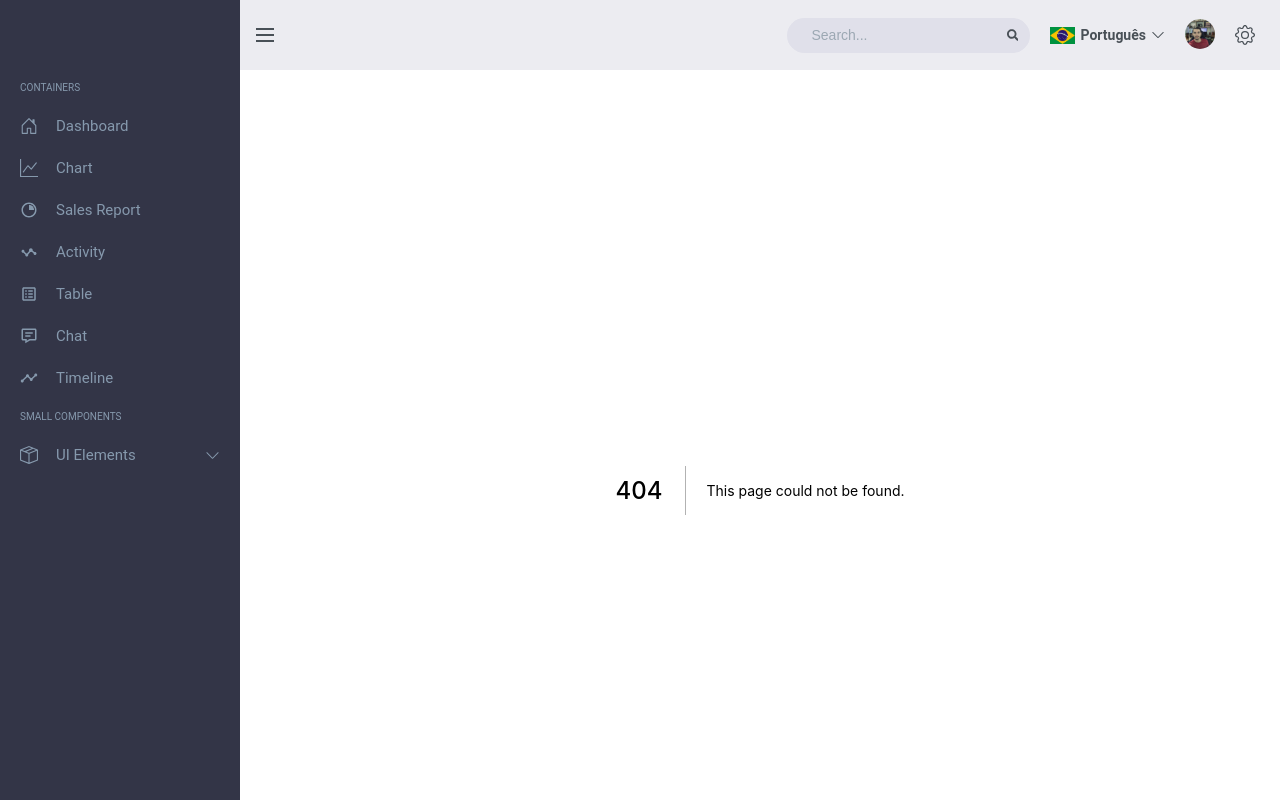
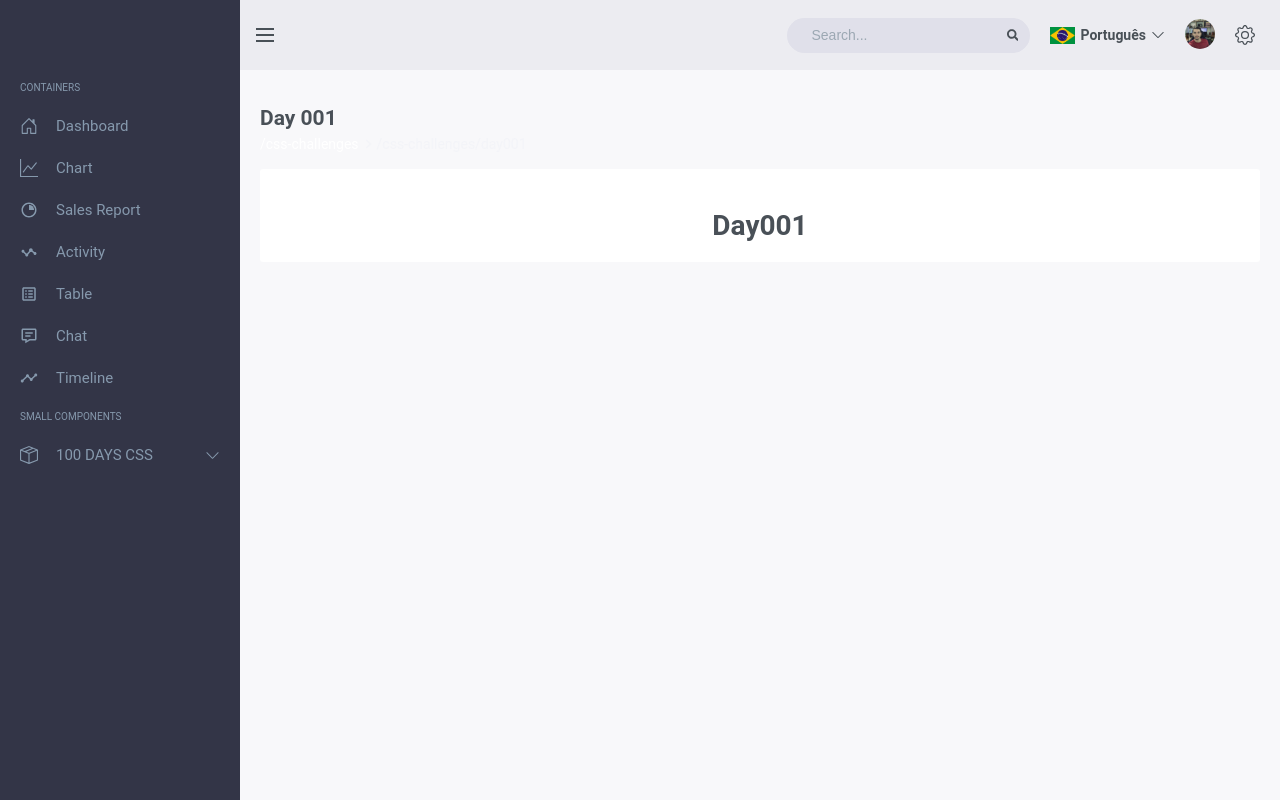
Before and after one commit to bertoldosi/dashboard, a Next.js app: page /css-challenges/day001 in a window 1280 px wide. Before the commit this address had no page. Built offline with nearby package versions, Linux system fonts and the light colour scheme.

Commit message:
feat: Implementando novos componentes

```diff
--- /dev/null
+++ b/src/components/common/CardChallenges/index.jsx
@@ -0,0 +1,16 @@
+import BreadCrumbs from "@Common/BreadCrumbs";
+import Card from "@Common/Card";
+import { StyleContainer } from "./styles";
+
+function CardChallenges({ children, title }) {
+  return (
+    <>
+      <BreadCrumbs title={title} />
+      <Card>
+        <StyleContainer>{children}</StyleContainer>
+      </Card>
+    </>
+  );
+}
+
+export default CardChallenges;
--- /dev/null
+++ b/src/components/common/CardChallenges/styles.js
@@ -0,0 +1,7 @@
+import styled from "styled-components";
+
+export const StyleContainer = styled.div`
+  display: flex;
+  align-items: center;
+  justify-content: center;
+`;
--- /dev/null
+++ b/src/components/containers/Day001/index.jsx
@@ -0,0 +1,11 @@
+import { StyleContainer } from "./styles";
+
+function Day001() {
+  return (
+    <StyleContainer>
+      <h1>Day001</h1>
+    </StyleContainer>
+  );
+}
+
+export default Day001;
--- /dev/null
+++ b/src/components/containers/Day001/styles.js
@@ -0,0 +1,3 @@
+import styled from "styled-components";
+
+export const StyleContainer = styled.div``;
--- a/src/components/containers/Sidebar/itemsSidebar.js
+++ b/src/components/containers/Sidebar/itemsSidebar.js
@@ -73,12 +73,9 @@ export default [
     menus: [
       {
         id: "uielements",
-        title: "UI Elements",
+        title: "100 DAYS CSS",
         icon: <BsBoxSeam />,
-        submenus: [
-          { title: "Check-out", href: "/checkout" },
-          { title: "Comment", href: "/comment" },
-        ],
+        submenus: [{ title: "Day 001", href: "/css-challenges/day001" }],
       },
     ],
   },
--- /dev/null
+++ b/src/pages/css-challenges/day001.jsx
@@ -0,0 +1,12 @@
+import CardChallenges from "@Common/CardChallenges";
+import ContainerDay001 from "@Containers/Day001";
+
+function Day001() {
+  return (
+    <CardChallenges title="Day 001">
+      <ContainerDay001 />
+    </CardChallenges>
+  );
+}
+
+export default Day001;
```
